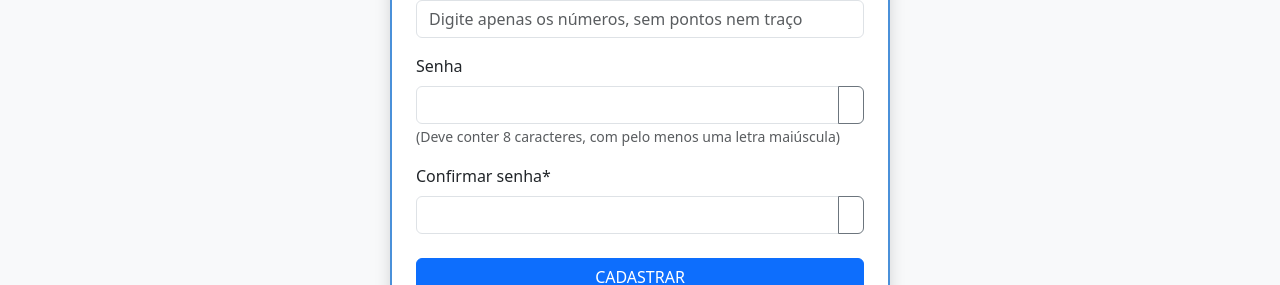
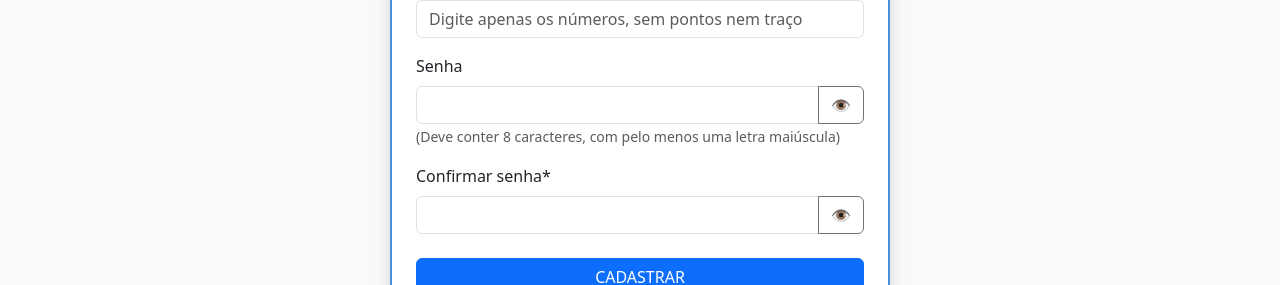
Before and after one commit to JarbasCardoso/stockhubpro, an Angular app: page /cadastro in a window 1280 px wide. Shown: the part 479-764 px from the top of the page. Built offline with nearby package versions, Linux system fonts and the light colour scheme.

Commit message:
feito leves alteracoes

```diff
--- a/src/app/pages/cadastro/cadastro.html
+++ b/src/app/pages/cadastro/cadastro.html
@@ -55,7 +55,7 @@
         <label class="form-label">Senha</label>
         <div class="input-group">
           <input [type]="mostrarSenha ? 'text' : 'password'" class="form-control" [(ngModel)]="senha">
-          <button class="btn btn-outline-secondary" (click)="toggleSenha()"></button>
+          <button class="btn btn-outline-secondary" (click)="toggleSenha()">👁️</button>
         </div>
         <small class="text-muted">(Deve conter 8 caracteres, com pelo menos uma letra maiúscula)</small>
       </div>
@@ -64,7 +64,7 @@
         <label class="form-label">Confirmar senha*</label>
         <div class="input-group">
           <input [type]="mostrarConfirmar ? 'text' : 'password'" class="form-control" [(ngModel)]="confirmarSenha">
-          <button class="btn btn-outline-secondary" (click)="toggleConfirmar()"></button>
+          <button class="btn btn-outline-secondary" (click)="toggleConfirmar()">👁️</button>
         </div>
       </div>
 
--- a/src/app/pages/login/login.html
+++ b/src/app/pages/login/login.html
@@ -24,7 +24,7 @@
         <label class="form-label">Senha</label>
         <div class="input-group">
           <input [type]="mostrarSenha ? 'text' : 'password'" class="form-control" [(ngModel)]="senha">
-          <button class="btn btn-outline-secondary" (click)="toggleSenha()"></button>
+          <button class="btn btn-outline-secondary" (click)="toggleSenha()">👁️</button>
         </div>
       </div>
 
```
